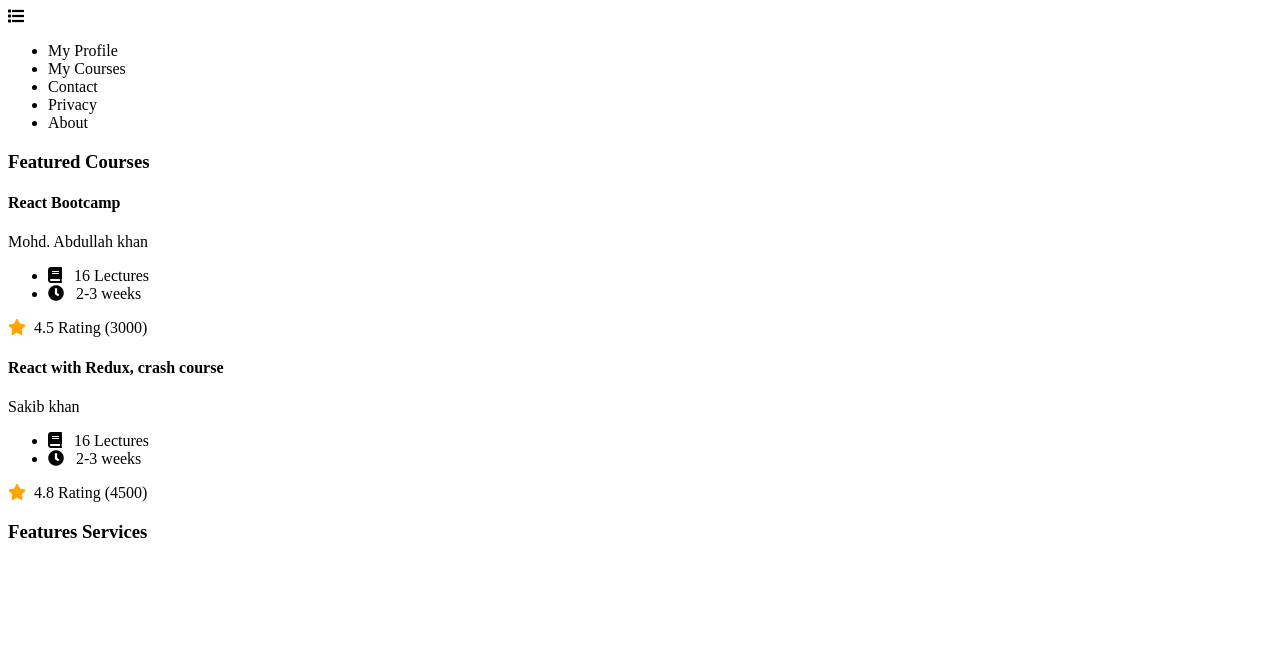
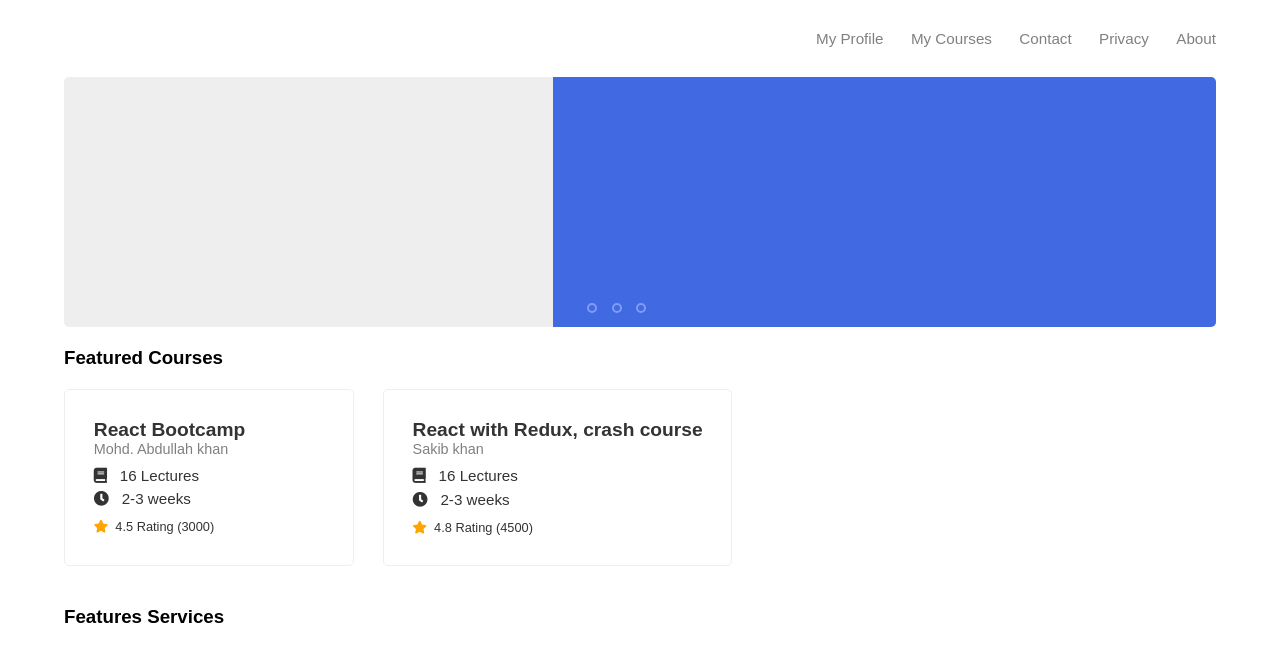
Before and after one commit to codernuub/course, a plain HTML site: page user/home.html in a window 1280 px wide. Drawn offline with Linux system fonts and the light colour scheme; files that its build step writes are made by us from their sources; the site is published under a folder, as on GitHub Pages, so addresses that start at the root find nothing.

Commit message:
fixed css issue

```diff
--- a/user/home.html
+++ b/user/home.html
@@ -10,7 +10,7 @@
       crossorigin="anonymous"
     />
     <!--css-->
-    <link rel="stylesheet" href="/user/css/home.css" />
+    <link rel="stylesheet" href="user/css/home.css" />
     <script defer src="js/home.js"></script>
   </head>
 
```
